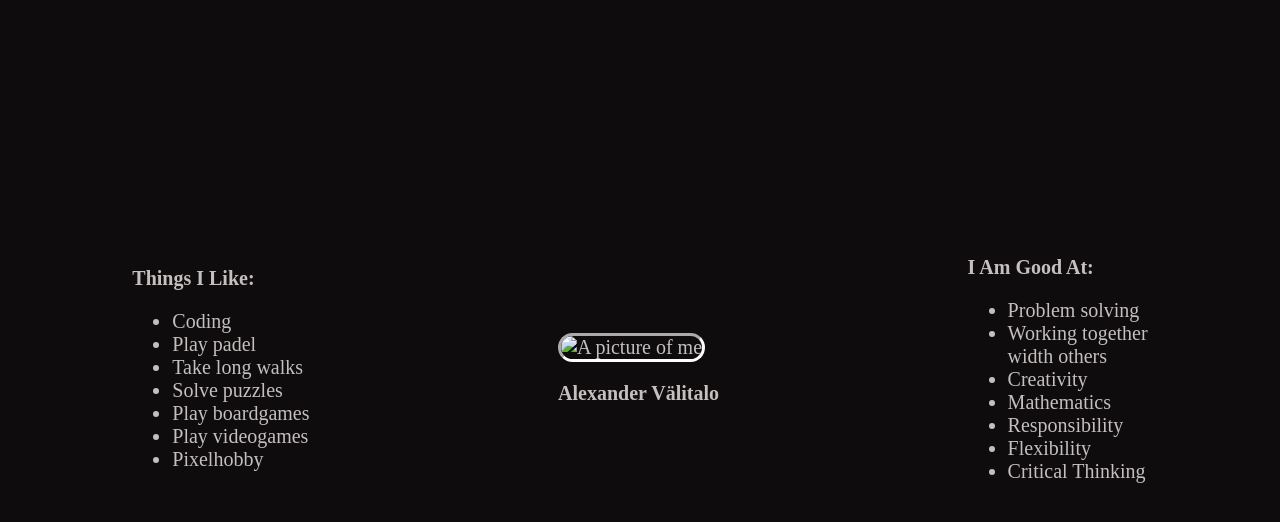
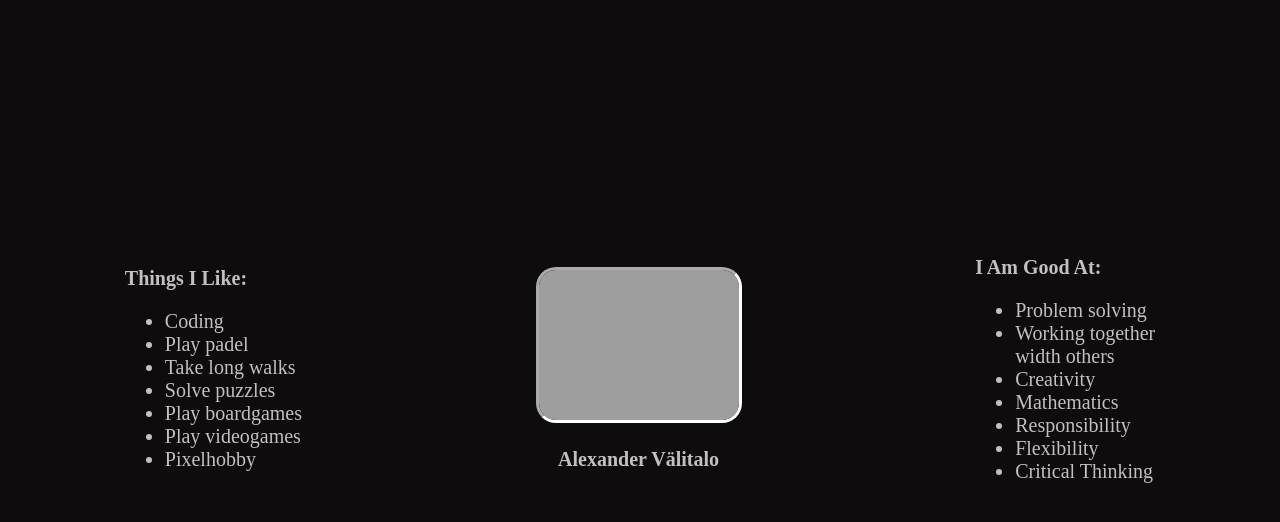
Before and after one commit to AlexanderValitalo/my_portfolio, a plain HTML site: page other_html/about_me.html in a window 1280 px wide. Shown: the part 50-572 px from the top of the page. Drawn offline with Linux system fonts and the light colour scheme; the site is published under a folder, as on GitHub Pages, so addresses that start at the root find nothing.

Commit message:
Add files via upload

```diff
--- a/other_html/about_me.html
+++ b/other_html/about_me.html
@@ -41,7 +41,7 @@
             </ul>
         </div>
         <div class="about-container-piece">
-            <img class="photo" src="/images/profile_photo.jpg" alt="A picture of me">
+            <img class="photo" src="../images/profile_photo.jpg" alt="A picture of me">
             <p id="my-name"><strong>Alexander Välitalo</strong></p>
         </div>
         <div class="about-container-piece">
```
